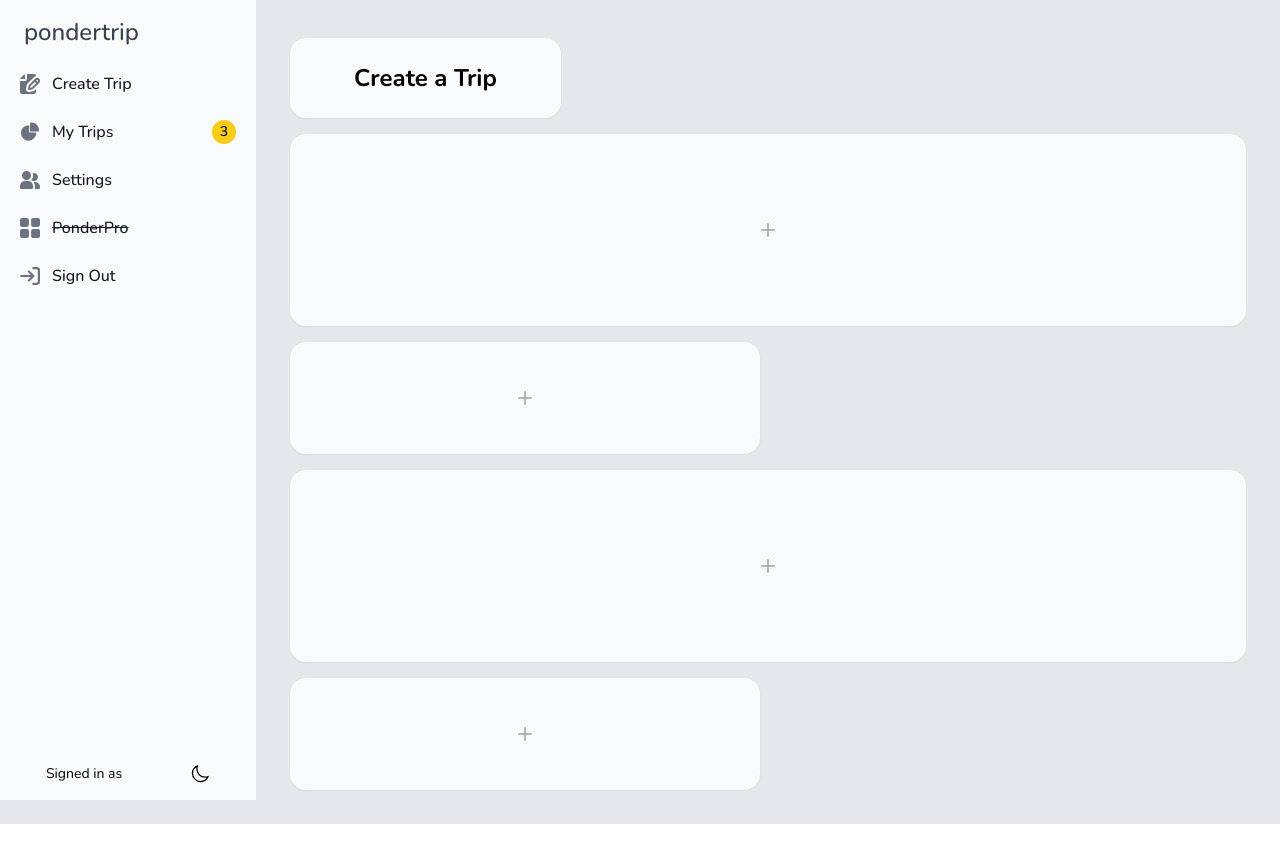
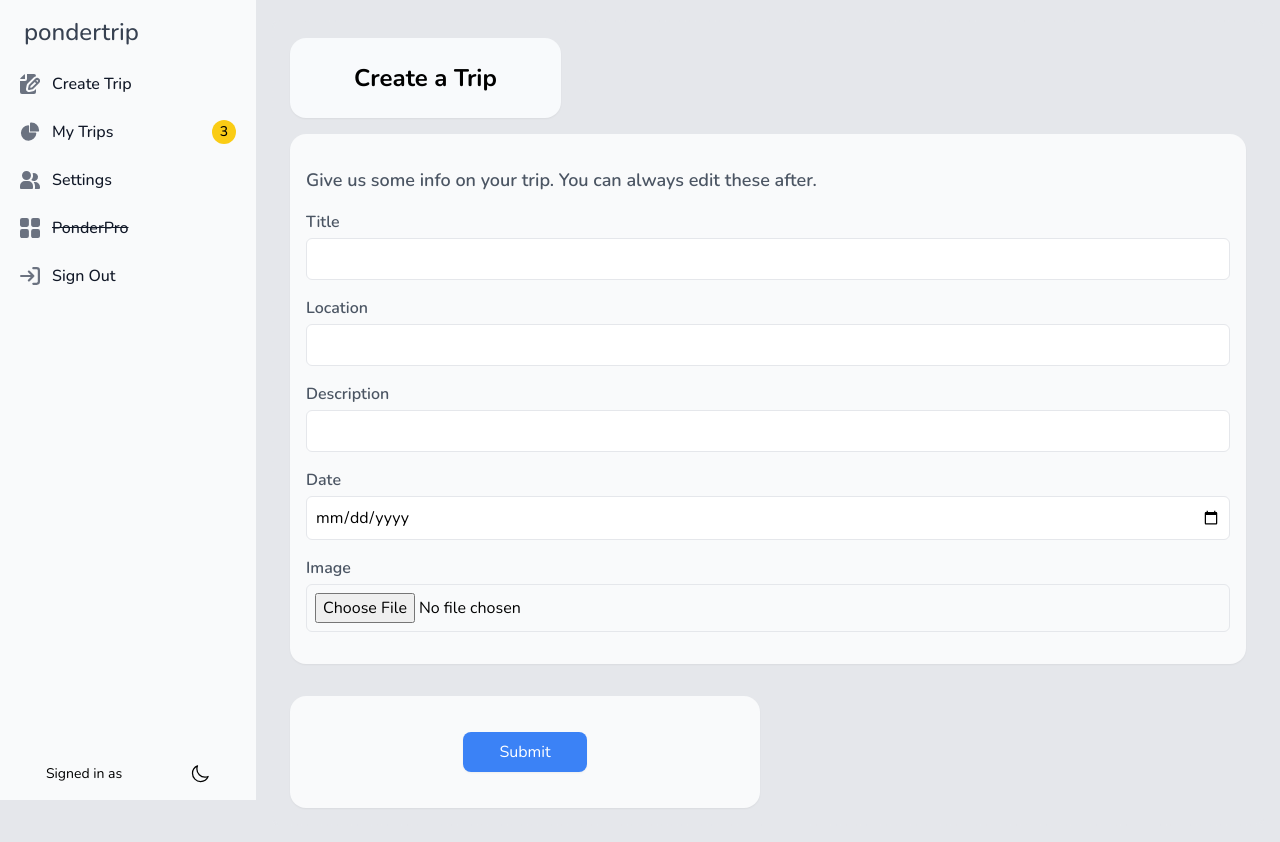
Before and after one commit to Grupith/pondertrip, a Next.js app: page /dashboard/create in a window 1280 px wide. Built offline with nearby package versions, Linux system fonts and the light colour scheme; no server answers.

Commit message:
styled create trip page

```diff
--- a/app/components/PrivatePage.tsx
+++ b/app/components/PrivatePage.tsx
@@ -23,7 +23,7 @@ const PrivatePage: React.FC<PrivatePageProps> = ({ children }) => {
   return (
     <>
       {isLoading ? (
-        <main className="min-h-screen overflow-hidden bg-gradient-to-r from-slate-900 to-slate-700 pt-16">
+        <main className="min-h-screen overflow-hidden bg-gray-200 dark:bg-slate-900 dark:text-white pt-16">
           <div className="flex justify-center">
             <div
               className="text-gray-400 inline-block h-8 w-8 animate-spin rounded-full border-4 border-solid border-current border-r-transparent align-[-0.125em] motion-reduce:animate-[spin_1.5s_linear_infinite]"
--- a/app/dashboard/create/page.tsx
+++ b/app/dashboard/create/page.tsx
@@ -1,113 +1,156 @@
 "use client"
 import { useTheme } from "@/app/ThemeContext"
-import React from "react"
+import React, { ChangeEvent, useState } from "react"
 
-export default function Create() {
+interface CreateFormState {
+  title: string
+  location: string
+  image: string
+  description: string
+  date: string
+  people: string
+}
+
+const Create: React.FC = () => {
   const { darkMode } = useTheme()
+  const [formData, setFormData] = useState<CreateFormState>({
+    title: "",
+    location: "",
+    image: "",
+    description: "",
+    date: "",
+    people: "",
+  })
+
+  const handleChange = (e: ChangeEvent<HTMLInputElement>) => {
+    const { name, value } = e.target
+    setFormData((prevData) => ({
+      ...prevData,
+      [name]: value,
+    }))
+  }
+  const handleSubmit = (e: React.FormEvent) => {
+    e.preventDefault()
+    console.log(formData)
+  }
   return (
-    <div>
+    <>
       <main className={`${darkMode ? "dark" : ""} `}>
         <div className="pt-12 sm:pt-1 min-h-screen overflow-hidden fade-in-0 animate-in animate-out duration-700 bg-gray-200 dark:bg-slate-900 dark:text-white">
-          {/* Dashboard View */}
-          <div className="p-4 sm:ml-64">
-            <div className="p-4 border-2 border-gray-200 border-dashed rounded-lg dark:border-gray-700">
+          {/* Create Trip Form */}
+          <form onSubmit={handleSubmit} className="p-4 sm:ml-64">
+            <div className="p-4 border-2 border-gray-200 border-dashed rounded-lg dark:border-slate-900">
               <div className="grid grid-cols-3 gap-4 mb-4">
-                {/* Repeat this block as needed */}
                 <div className="flex items-center justify-center h-20 w-64 sm:w-fit sm:px-16 rounded-2xl bg-slate-50 dark:bg-gray-800 shadow-sm">
                   <p className="text-2xl font-bold text-black dark:text-gray-300 text-center truncate ">
                     Create a Trip
                   </p>
                 </div>
-                {/* End of repeatable block */}
               </div>
-              <div className="flex items-center justify-center h-48 mb-4 rounded-2xl bg-gray-50 dark:bg-gray-800 shadow-sm">
-                <p className="text-2xl text-gray-400 dark:text-gray-500">
-                  <svg
-                    className="w-3.5 h-3.5"
-                    aria-hidden="true"
-                    xmlns="http://www.w3.org/2000/svg"
-                    fill="none"
-                    viewBox="0 0 18 18"
+              <div className="flex flex-col p-4 h-fit mb-4 rounded-2xl bg-gray-50 dark:bg-gray-800 shadow-sm">
+                <h2 className="text-lg py-4 font-semibold text-gray-600 dark:text-gray-300">
+                  Give us some info on your trip. You can always edit these
+                  after.
+                </h2>
+                <div className="mb-4">
+                  <label
+                    htmlFor="title"
+                    className="block text-md font-semibold text-gray-600 dark:text-gray-300"
                   >
-                    <path
-                      stroke="currentColor"
-                      strokeLinecap="round"
-                      strokeLinejoin="round"
-                      strokeWidth="2"
-                      d="M9 1v16M1 9h16"
-                    />
-                  </svg>
-                </p>
+                    Title
+                  </label>
+                  <input
+                    type="text"
+                    name="title"
+                    id="title"
+                    className="mt-1 p-2 w-full border rounded-md dark:bg-slate-600 dark:border-slate-600"
+                    onChange={handleChange}
+                    value={formData.title}
+                  />
+                </div>
+                <div className="mb-4">
+                  <label
+                    htmlFor="location"
+                    className="block text-md font-semibold text-gray-600 dark:text-gray-300"
+                  >
+                    Location
+                  </label>
+                  <input
+                    type="text"
+                    name="location"
+                    id="location"
+                    className="mt-1 p-2 w-full border rounded-md dark:bg-slate-600 dark:border-slate-600"
+                    onChange={handleChange}
+                    value={formData.location}
+                  />
+                </div>
+                <div className="mb-4">
+                  <label
+                    htmlFor="description"
+                    className="block text-md font-semibold text-gray-600 dark:text-gray-300"
+                  >
+                    Description
+                  </label>
+                  <input
+                    type="text"
+                    name="description"
+                    id="description"
+                    className="mt-1 p-2 w-full border rounded-md dark:bg-slate-600 dark:border-slate-600 "
+                    onChange={handleChange}
+                    value={formData.description}
+                  />
+                </div>
+                <div className="mb-4">
+                  <label
+                    htmlFor="date"
+                    className="block text-md font-semibold text-gray-600 dark:text-gray-300"
+                  >
+                    Date
+                  </label>
+                  <input
+                    type="date"
+                    name="date"
+                    id="date"
+                    className="mt-1 p-2 w-full border rounded-md dark:bg-slate-600 dark:border-slate-600 "
+                    onChange={handleChange}
+                    value={formData.date}
+                  />
+                </div>
+                <div className="mb-4">
+                  <label
+                    htmlFor="image"
+                    className="block text-md font-semibold text-gray-600 dark:text-gray-300"
+                  >
+                    Image
+                  </label>
+                  <input
+                    type="file"
+                    name="image"
+                    id="image"
+                    className="mt-1 p-2 w-full border rounded-md dark:bg-slate-600 dark:border-slate-600 "
+                    onChange={handleChange}
+                    value={formData.image}
+                  />
+                </div>
               </div>
-              <div className="grid grid-cols-2 gap-4 mb-4">
-                {/* Repeat this block as needed */}
+              <div className="grid grid-cols-2 gap-4 mb-4"></div>
+              <div className="grid grid-cols-2 gap-4">
                 <div className="flex items-center justify-center rounded-2xl bg-gray-50 h-28 dark:bg-gray-800 shadow-sm">
-                  <p className="text-2xl text-gray-400 dark:text-gray-500">
-                    <svg
-                      className="w-3.5 h-3.5"
-                      aria-hidden="true"
-                      xmlns="http://www.w3.org/2000/svg"
-                      fill="none"
-                      viewBox="0 0 18 18"
+                  <div>
+                    <button
+                      type="submit"
+                      className="bg-blue-500 text-white px-9 py-2 rounded-lg shadow-sm hover:scale-105 transition-all"
                     >
-                      <path
-                        stroke="currentColor"
-                        strokeLinecap="round"
-                        strokeLinejoin="round"
-                        strokeWidth="2"
-                        d="M9 1v16M1 9h16"
-                      />
-                    </svg>
-                  </p>
+                      Submit
+                    </button>
+                  </div>
                 </div>
-                {/* End of repeatable block */}
-              </div>
-              <div className="flex items-center justify-center h-48 mb-4 rounded-2xl bg-gray-50 dark:bg-gray-800 shadow-sm">
-                <p className="text-2xl text-gray-400 dark:text-gray-500">
-                  <svg
-                    className="w-3.5 h-3.5"
-                    aria-hidden="true"
-                    xmlns="http://www.w3.org/2000/svg"
-                    fill="none"
-                    viewBox="0 0 18 18"
-                  >
-                    <path
-                      stroke="currentColor"
-                      strokeLinecap="round"
-                      strokeLinejoin="round"
-                      strokeWidth="2"
-                      d="M9 1v16M1 9h16"
-                    />
-                  </svg>
-                </p>
-              </div>
-              <div className="grid grid-cols-2 gap-4">
-                {/* Repeat this block as needed */}
-                <div className="flex items-center justify-center rounded-2xl bg-gray-50 h-28 dark:bg-gray-800 shadow-sm">
-                  <p className="text-2xl text-gray-400 dark:text-gray-500">
-                    <svg
-                      className="w-3.5 h-3.5"
-                      aria-hidden="true"
-                      xmlns="http://www.w3.org/2000/svg"
-                      fill="none"
-                      viewBox="0 0 18 18"
-                    >
-                      <path
-                        stroke="currentColor"
-                        strokeLinecap="round"
-                        strokeLinejoin="round"
-                        strokeWidth="2"
-                        d="M9 1v16M1 9h16"
-                      />
-                    </svg>
-                  </p>
-                </div>
-                {/* End of repeatable block */}
               </div>
             </div>
-          </div>
+          </form>
         </div>
       </main>
-    </div>
+    </>
   )
 }
+export default Create
--- a/app/dashboard/page.tsx
+++ b/app/dashboard/page.tsx
@@ -12,7 +12,7 @@ export default function Dashboard() {
           <div className="pt-12 sm:pt-1 min-h-screen overflow-hidden fade-in-0 animate-in animate-out duration-700 bg-gray-200 dark:bg-slate-900 dark:text-white">
             {/* Dashboard View */}
             <div className="p-4 sm:ml-64">
-              <div className="p-4 border-2 border-gray-200 border-dashed rounded-lg dark:border-gray-700">
+              <div className="p-4 border-2 border-gray-200 border-dashed rounded-lg dark:border-slate-900">
                 <div className="grid grid-cols-3 gap-4 mb-4">
                   {/* Repeat this block as needed */}
                   <div className="flex items-center justify-center h-20 w-64 sm:w-fit sm:px-16 rounded-2xl bg-slate-50 dark:bg-gray-800 shadow-sm">
```
